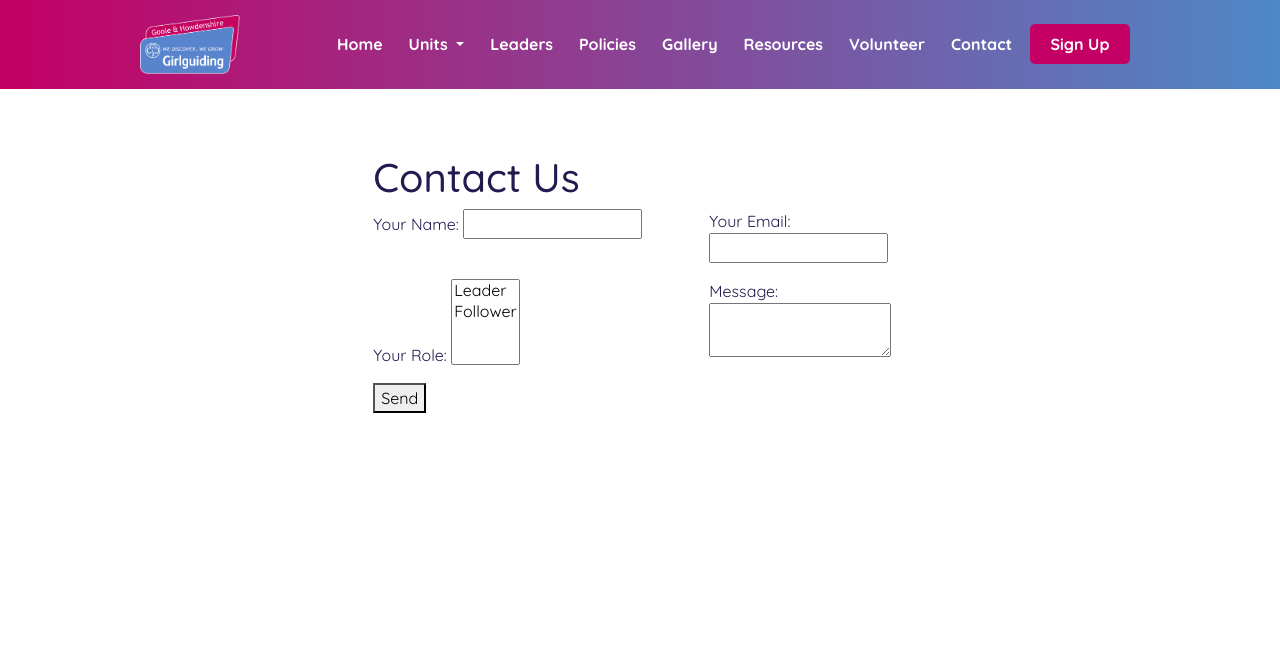
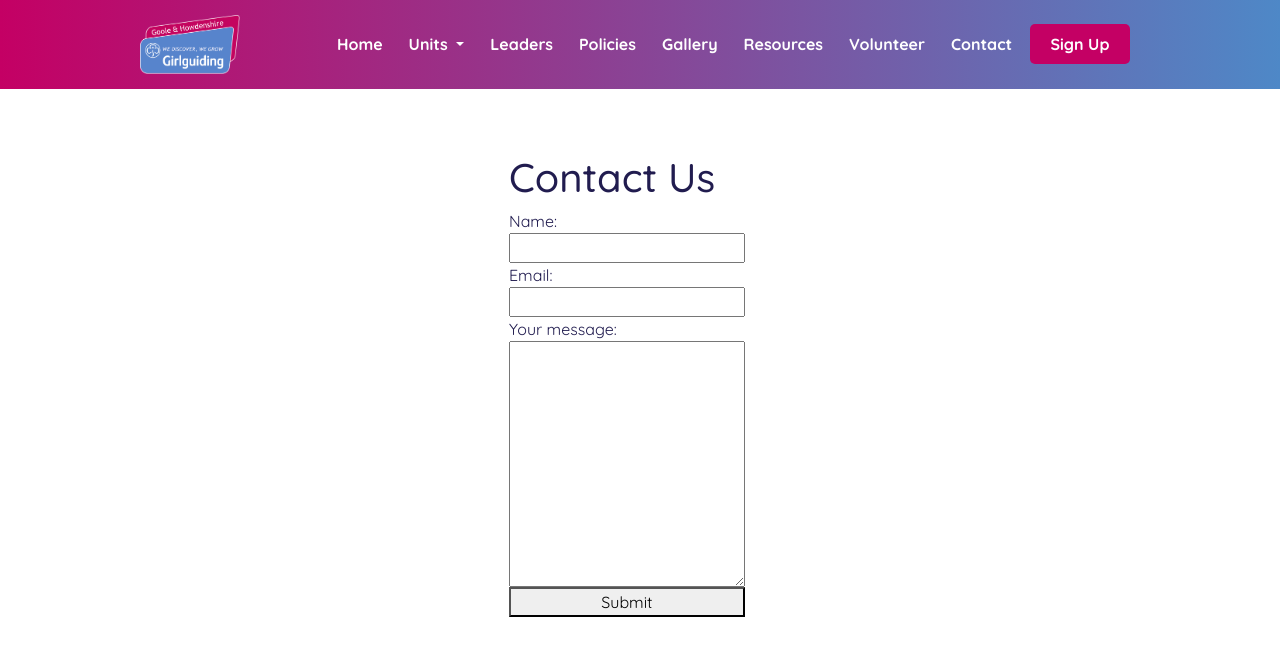
Before and after one commit to bibhashdash/girlguiding-gh, a Vue app: page /contact in a window 1280 px wide. Shown: the top 656 px of the page. Built offline with nearby package versions, Linux system fonts and the light colour scheme; the HTML template or start-up script is replaced by a standard one.

Commit message:
trying axios for form submissions

```diff
--- a/package.json
+++ b/package.json
@@ -7,6 +7,7 @@
     "build": "vue-cli-service build"
   },
   "dependencies": {
+    "axios": "^0.26.1",
     "bootstrap": "^5.1.3",
     "core-js": "^3.6.5",
     "vue": "^3.0.0",
--- a/public/index.html
+++ b/public/index.html
@@ -32,34 +32,22 @@
     </form>
     <form
       hidden
+      class="contact-form"
       name="contact"
       method="POST"
       data-netlify="true"
       action="/"
       data-netlify-honeypot="bot-field"
+      @submit.prevent="handleSubmit"
     >
       <input type="hidden" name="form-name" value="contact" />
-      <p>
-        <label>Your Name: <input type="text" name="name" /></label>
-      </p>
-      <p>
-        <label>Your Email: <input type="email" name="email" /></label>
-      </p>
-      <p>
-        <label
-          >Your Role:
-          <select name="role[]" multiple>
-            <option value="leader">Leader</option>
-            <option value="follower">Follower</option>
-          </select></label
-        >
-      </p>
-      <p>
-        <label>Message: <textarea name="message"></textarea></label>
-      </p>
-      <p>
-        <button type="submit">Send</button>
-      </p>
+      <label for="">Name:</label>
+      <input v-model="name" type="text" />
+      <label for="">Email:</label>
+      <input v-model="email" type="email" name="" id="" />
+      <label for="">Your message:</label>
+      <textarea v-model="message" name="" id="" cols="30" rows="10"></textarea>
+      <button>Submit</button>
     </form>
     <noscript>
       <strong
--- a/src/views/Contact.vue
+++ b/src/views/Contact.vue
@@ -1,39 +1,58 @@
 <template>
   <h1>Contact Us</h1>
   <form
+    class="contact-form"
     name="contact"
     method="POST"
     data-netlify="true"
     action="/"
     data-netlify-honeypot="bot-field"
+    @submit.prevent="handleSubmit"
   >
     <input type="hidden" name="form-name" value="contact" />
-    <p>
-      <label>Your Name: <input type="text" name="name" /></label>
-    </p>
-    <p>
-      <label>Your Email: <input type="email" name="email" /></label>
-    </p>
-    <p>
-      <label
-        >Your Role:
-        <select name="role[]" multiple>
-          <option value="leader">Leader</option>
-          <option value="follower">Follower</option>
-        </select></label
-      >
-    </p>
-    <p>
-      <label>Message: <textarea name="message"></textarea></label>
-    </p>
-    <p>
-      <button type="submit">Send</button>
-    </p>
+    <label for="">Name:</label>
+    <input v-model="name" type="text" />
+    <label for="">Email:</label>
+    <input v-model="email" type="email" name="" id="" />
+    <label for="">Your message:</label>
+    <textarea v-model="message" name="" id="" cols="30" rows="10"></textarea>
+    <button>Submit</button>
   </form>
+  <!-- <p>{{ name }}</p>
+  <p>{{ email }}</p>
+  <p>{{ message }}</p> -->
 </template>
 
 <script>
-export default {};
+import axios from "axios";
+import { ref } from "@vue/reactivity";
+import { useRouter } from "vue-router";
+export default {
+  setup() {
+    const name = ref("");
+    const email = ref("");
+    const message = ref("");
+    const router = useRouter();
+    const handleSubmit = () => {
+      axios
+        .post("/", {
+          name: name.value,
+          email: email.value,
+          message: message.value,
+        })
+        .then(() => {
+          router.push("/FormSuccess");
+        });
+    };
+    return { name, email, message, handleSubmit };
+  },
+};
 </script>
 
-<style></style>
+<style>
+.contact-form {
+  /* border: 1px solid red; */
+  display: flex;
+  flex-direction: column;
+}
+</style>
```
Also changed, not shown: 1 other file (tests, documents, lock files or other folders).
